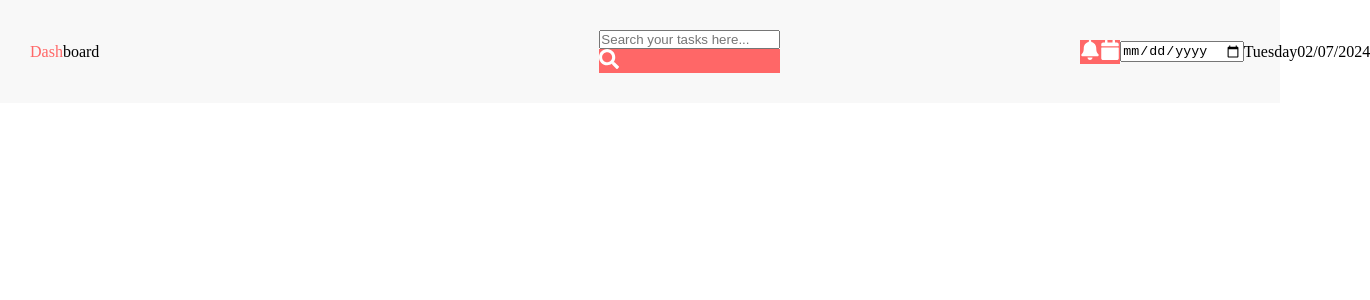
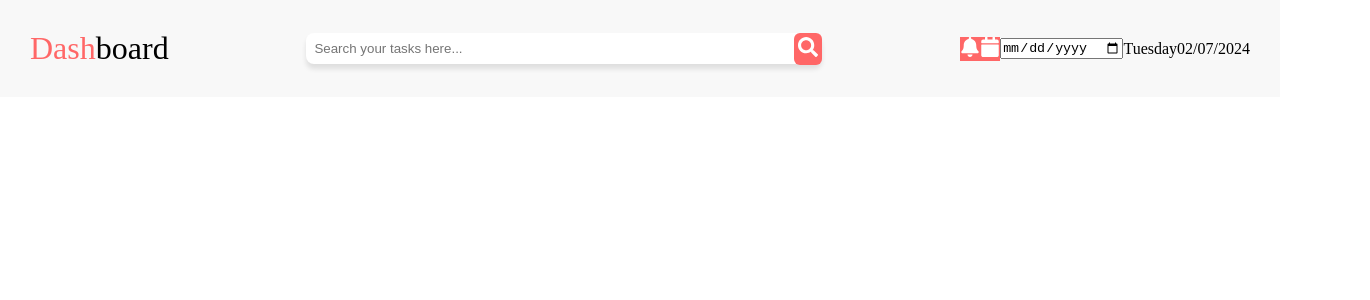
Before and after one commit to Akmal1796/ToDoApp, a React (Vite) app: page / in a window 1280 px wide. Shown: the top 300 px of the page, 1370 px wide, since content can reach past the window. Built offline with nearby package versions, Linux system fonts and the light colour scheme.

Commit message:
Completed the design for logo name and the search box

```diff
--- a/src/Components/Nav.css
+++ b/src/Components/Nav.css
@@ -1,20 +1,44 @@
 .nav-section {
     display: flex;
     align-items: center;
+    justify-content: space-between;
     background-color: #F8F8F8;
     padding: 30px;
 }
 
 .left-section {
-    margin-right: 500px;
 }
 
 .brand-name {
+    font-size: xx-large;
+}
+
+.brand-name-highlight {
     color: #FF6767;
 }
 
 .middle-section {
-    margin-right: 300px;
+}
+
+.search-box-container {
+    display: flex;
+    align-items: center;
+    position: relative;
+}
+
+.search-box {
+    padding: 8px;
+    border-radius: 8px;
+    width: 500px;
+    border: none;
+    box-shadow: 0 5px 5px rgba(0, 0, 0, 0.1);
+}
+
+.search-icon {
+    padding: 4px;
+    border-radius: 6px;
+    position: absolute;
+    right: 0;
 }
 
 .right-section {
--- a/src/Components/Nav.jsx
+++ b/src/Components/Nav.jsx
@@ -15,11 +15,18 @@ const Nav = () => {
 
   return (
     <div  className='nav-section'>
-        <div className='left-section'><span className='brand-name'>Dash</span>board</div>
+
+        <div className='left-section'>
+            <div className='brand-name'><span className='brand-name-highlight'>Dash</span>board</div>
+        </div>
+
         <div className='middle-section'>
-            <input type='text' placeholder='Search your tasks here...'/>
-            <div className='icons'><FaSearch size={20} color='white' /></div>
+            <div className='search-box-container'>
+                <input type='text' placeholder='Search your tasks here...' className='search-box'/>
+                <div className='icons search-icon'><FaSearch size={20} color='white' /></div>
+            </div>
         </div>
+
         <div className='right-section'>
             <div className='icon-container'>
                 <div className='icons'><FaBell size={20} color='white' /></div>
@@ -29,6 +36,7 @@ const Nav = () => {
             {dayName}
             {day}/{month}/{d.getFullYear()}
         </div>
+
     </div>
   )
 }
```
